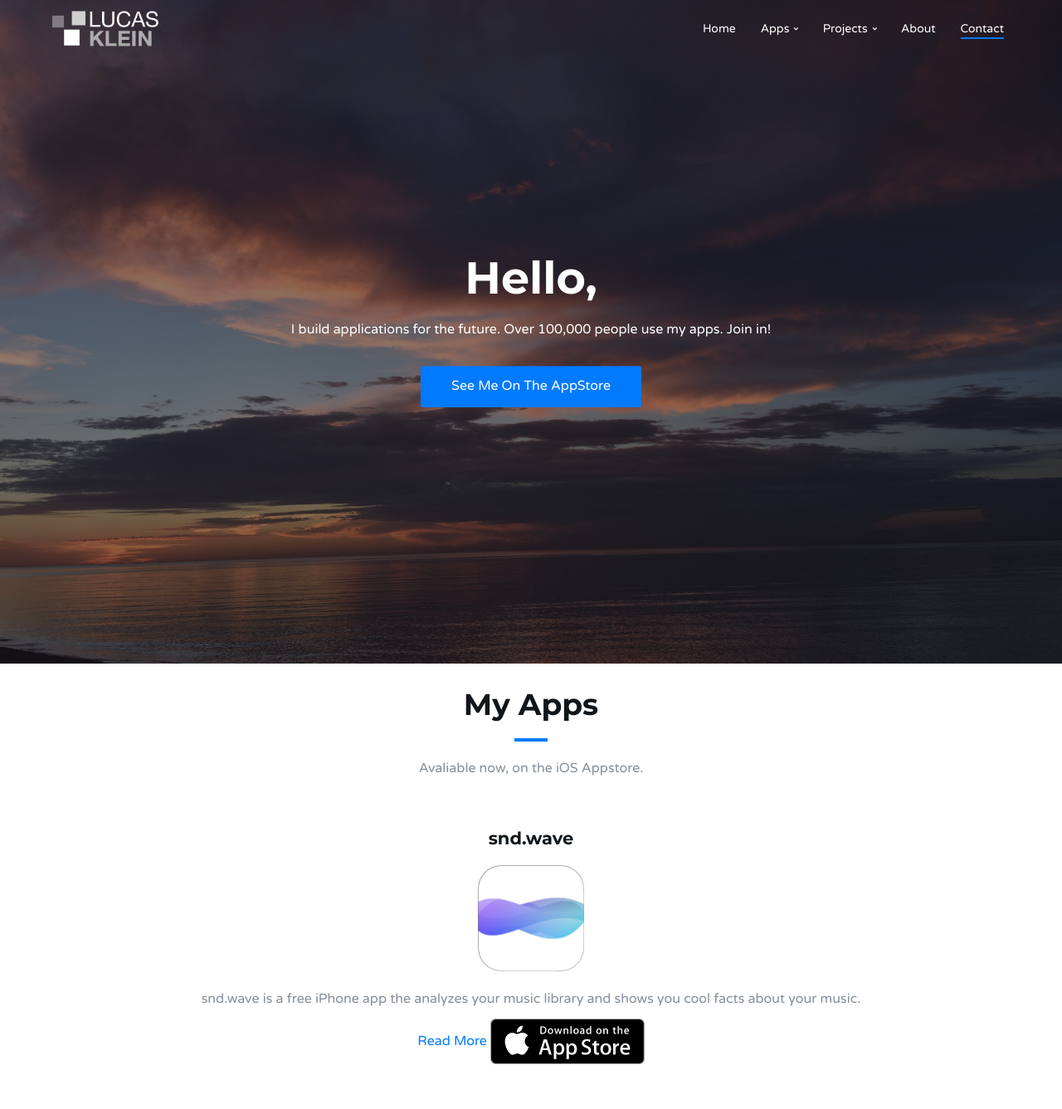
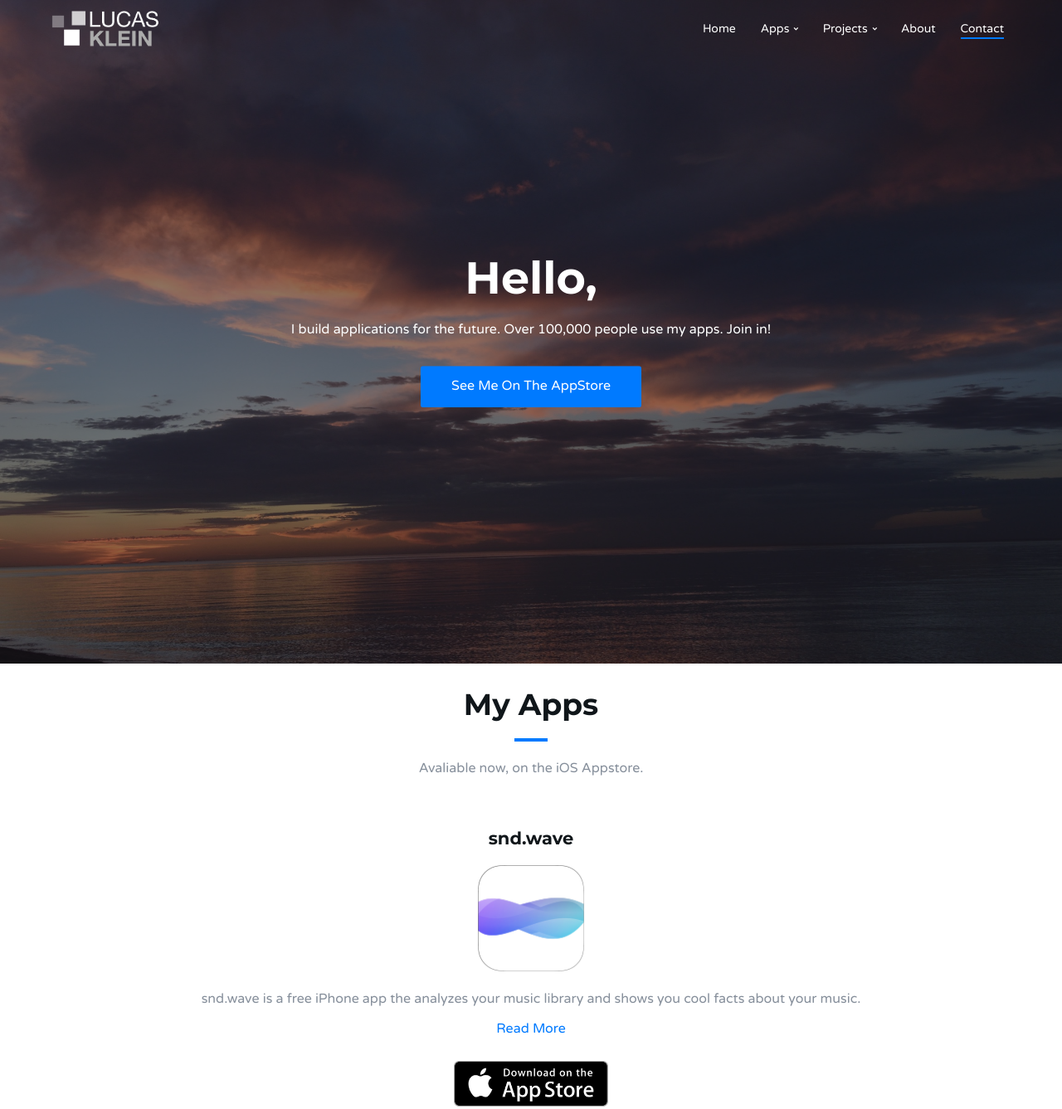
Before and after one commit to Luke-k-dev/Luke-k-dev.github.io, a plain HTML site: page index.html in a window 1280 px wide. Shown: the top 1337 px of the page at 83% size. Drawn offline with Linux system fonts and the light colour scheme.

Commit message:
Update index.html

```diff
--- a/index.html
+++ b/index.html
@@ -144,7 +144,7 @@
 						<h3>snd.wave</h3>
 						<img src="img/sndwaveicon.png" style="width: 60%; max-width: 130px; margin-bottom: 20px;" alt="snd.wave app icon">
 						<p>snd.wave is a free iPhone app the analyzes your music library and shows you cool facts about your music.</p>
-						<a href="https://sndwave.app">Read More</a>
+						<a href="https://sndwave.app">Read More</a><br><br>
 						<a href="https://itunes.apple.com/us/app/snd-wave/id1326673854"><img src="img/downloadonappstore.png" style="max-width: 100%; max-height: 55px;" alt="Download on the AppStore"></a>
 					</div>
 				</div>
```
